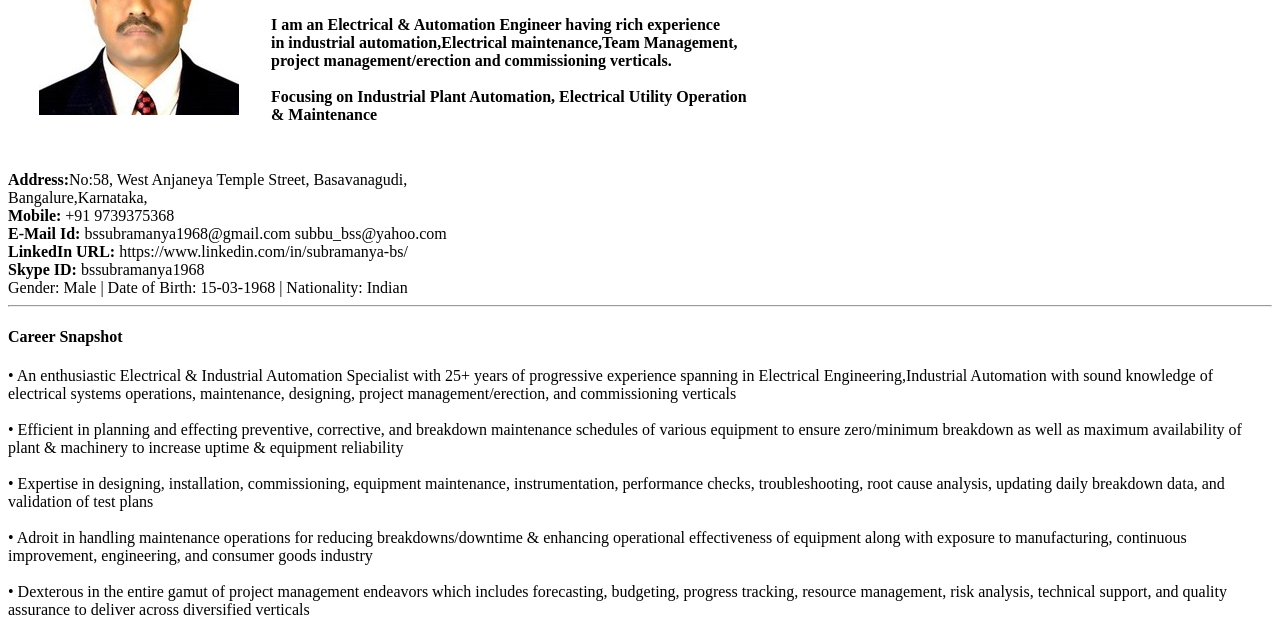
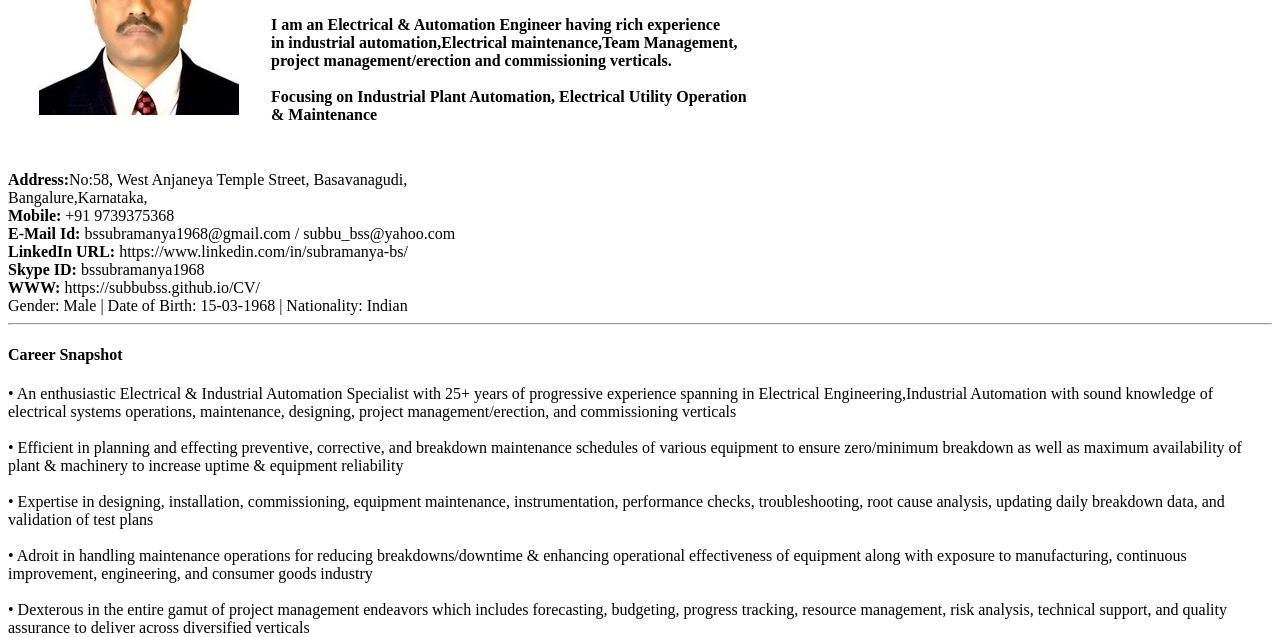
Before and after one commit to subbubss/CV, a plain HTML site: page index.html in a window 1280 px wide. Shown: the part 144-781 px from the top of the page. Drawn offline with Linux system fonts and the light colour scheme.

Commit message:
Update index.html

```diff
--- a/index.html
+++ b/index.html
@@ -20,9 +20,10 @@
         <tr>
           <tr><strong>Address:</strong>No:58, West Anjaneya Temple Street, Basavanagudi,<br>Bangalure,Karnataka,<br><tr>
           <strong>Mobile:</strong> +91 9739375368</td><br>
-          <tr><strong>E-Mail Id:</strong> bssubramanya1968@gmail.com subbu_bss@yahoo.com</tr><br>
+          <tr><strong>E-Mail Id:</strong> bssubramanya1968@gmail.com / subbu_bss@yahoo.com</tr><br>
           <tr><strong>LinkedIn URL:</strong> https://www.linkedin.com/in/subramanya-bs/</tr><br>
           <tr><strong>Skype ID:</strong> bssubramanya1968</tr><br>
+	    <tr><strong>WWW:</strong> https://subbubss.github.io/CV/ </tr><br>
           <tr>Gender: Male | Date of Birth: 15-03-1968 | Nationality: Indian</tr>
         </tr>
         <table>
```
